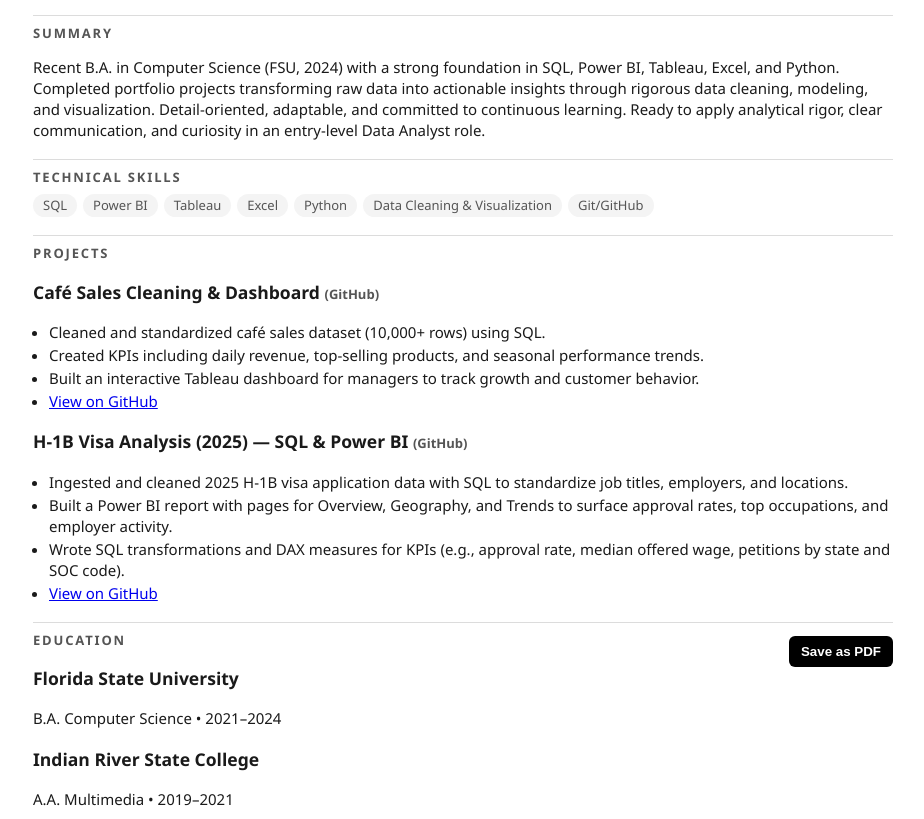
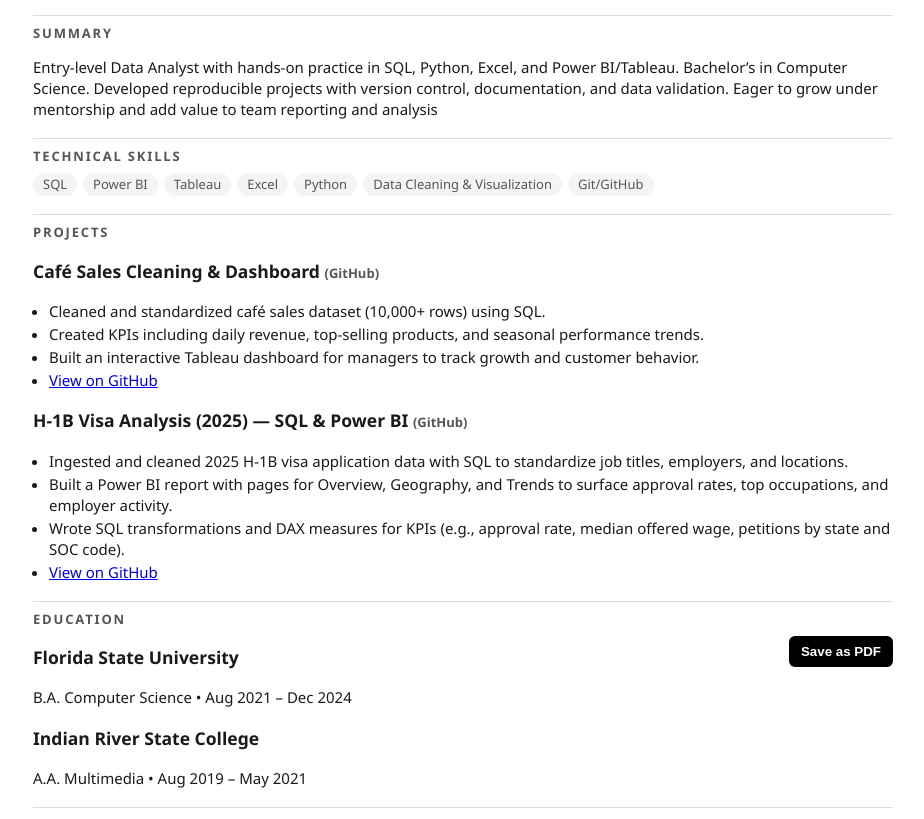
Before and after one commit to Mason-Day-Cs/Resume, a plain HTML site: page index.html in a window 1280 px wide. Shown: the part 115-934 px from the top of the page, without its empty margins (177-1101 px from the left). Drawn offline with Linux system fonts and the light colour scheme.

Commit message:
Update index.html

```diff
--- a/index.html
+++ b/index.html
@@ -152,9 +152,9 @@
   <section class="section">
     <h2>Summary</h2>
     <p>
-      Recent B.A. in Computer Science (FSU, 2024) with a strong foundation in SQL, Power BI, Tableau, Excel, and Python.
-      Completed portfolio projects transforming raw data into actionable insights through rigorous data cleaning, modeling, and visualization.
-      Detail-oriented, adaptable, and committed to continuous learning. Ready to apply analytical rigor, clear communication, and curiosity in an entry-level Data Analyst role.
+      Entry-level Data Analyst with hands-on practice in SQL, Python, Excel, and Power BI/Tableau. Bachelor’s in Computer Science.
+      Developed reproducible projects with version control, documentation, and data validation.
+      Eager to grow under mentorship and add value to team reporting and analysis
     </p>
   </section>
 
@@ -203,11 +203,11 @@
     <h2>Education</h2>
     <div class="edu">
       <h3>Florida State University</h3>
-      <div>B.A. Computer Science • 2021–2024</div>
+      <div>B.A. Computer Science • Aug 2021 – Dec 2024</div>
     </div>
     <div class="edu">
       <h3>Indian River State College</h3>
-      <div>A.A. Multimedia • 2019–2021</div>
+      <div>A.A. Multimedia • Aug 2019 – May 2021</div>
     </div>
   </section>
 
```
